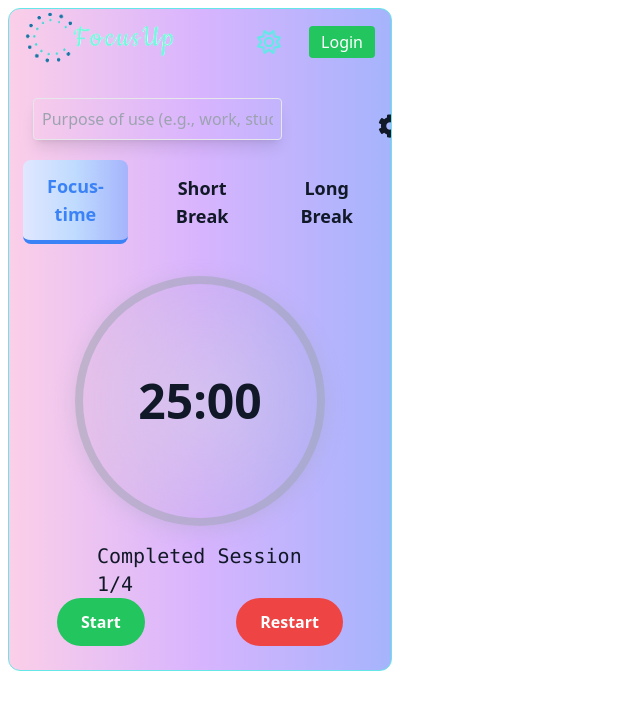
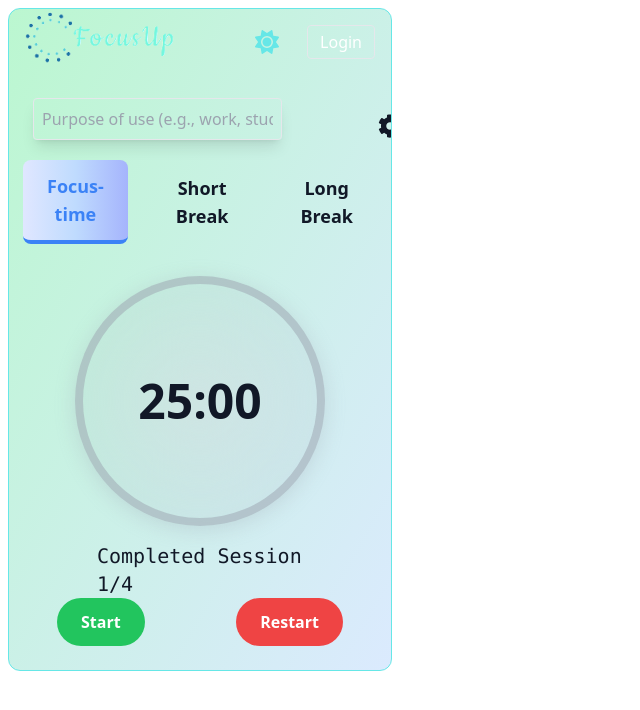
Before and after one commit to tinbit25/promodoroTimerExtansion, a React (Vite) app in the folder promodoro-extention/: page /login in a window 1280 px wide. Shown: the top 710 px of the page, without its empty margins (0-640 px from the left). Built offline with nearby package versions, Linux system fonts and the light colour scheme.

Commit message:
modify ux

```diff
--- a/promodoro-extention/src/App.jsx
+++ b/promodoro-extention/src/App.jsx
@@ -1,7 +1,6 @@
 import React, { useState, useEffect } from "react";
 import { Route, Routes, useNavigate } from "react-router-dom";
 import Header from "./components/Header";
-import ParticleBackground from "./components/ParticleBackground";
 import Home from "./pages/Home";
 import Status from "./pages/StatusPage";
 import Login from "./pages/Login";
@@ -61,14 +60,14 @@ const App = () => {
   };
 
   return (
-   <div
-  className={`m-2 overflow-hidden border border-light-cyan w-96 h-full flex flex-col rounded-xl transition-colors duration-300 ${
-    isDarkMode
-      ? "bg-gray-900 text-white"
-      : "bg-gradient-to-r from-pink-200 via-purple-300 to-indigo-300 bg-opacity-60 backdrop-blur-lg text-gray-900"
-  }`}
->
+    <div
+    className={`m-2 overflow-hidden border border-light-cyan w-96 h-full flex flex-col rounded-xl transition-colors duration-300 ${
+      isDarkMode
 
+        ? "bg-gray-800 text-gray-200 border-gray-600"
+        : "bg-gradient-to-br from-green-200 to-blue-100 animate-gradient text-gray-900"
+    }`}
+  >
       {/* Header */}
       <Header
         isDarkMode={isDarkMode}
--- a/promodoro-extention/src/components/Header.jsx
+++ b/promodoro-extention/src/components/Header.jsx
@@ -2,9 +2,7 @@ import React, { useState } from "react";
 import { useNavigate, Link } from "react-router-dom";
 import logo from "../../public/logo.png";
 import { FontAwesomeIcon } from '@fortawesome/react-fontawesome';
-import { faSun } from '@fortawesome/free-regular-svg-icons';
-
-import { faMoon } from '@fortawesome/free-regular-svg-icons';
+import { faSun, faMoon, faEllipsisV } from '@fortawesome/free-solid-svg-icons'; // Add the faEllipsisV icon
 
 const Header = ({
   isDarkMode,
@@ -54,7 +52,6 @@ const Header = ({
       <h1 className="text-xl font-bold">
         <Link className="flex" to="/">
           <img className="rounded-full" src={logo} alt="Pomodoro Timer Logo" />
-
         </Link>
       </h1>
       <div className="flex items-center space-x-4">
@@ -64,25 +61,20 @@ const Header = ({
           }`}
           onClick={toggleTheme}
         >
-         { isDarkMode ? <FontAwesomeIcon icon={faMoon} style={{ color: 'rgb(102, 231, 231)' }} />
-
-
- : <FontAwesomeIcon icon={faSun} style={{ color: 'rgb(102, 231, 231)' }} />
-}
-
+          {isDarkMode ? (
+            <FontAwesomeIcon icon={faMoon} style={{ color: 'rgb(102, 231, 231)' }} />
+          ) : (
+            <FontAwesomeIcon icon={faSun} style={{ color: 'rgb(102, 231, 231)' }} />
+          )}
         </button>
         {isLoggedIn ? (
           <div className="relative">
             <button
               onClick={() => setShowProfileMenu((prev) => !prev)}
-              className="rounded-full w-10 h-10 overflow-hidden border border-gray-300 dark:border-gray-600"
+              className="w-10 h-10 flex justify-center items-center "
               aria-label="Open Profile Menu"
             >
-              <img
-                src={userProfile?.avatar || "https://i.pravatar.cc/300"}
-                alt="User Profile"
-                className="w-full h-full object-cover"
-              />
+              <FontAwesomeIcon icon={faEllipsisV} style={{ color: isDarkMode ? '#fff' : '#333' }} />
             </button>
 
             {/* Dropdown Menu */}
@@ -102,7 +94,7 @@ const Header = ({
           </div>
         ) : (
           <button
-            className="px-3 py-1 bg-green-500 text-white rounded"
+            className="px-3 py-1 bg-transparent border text-light-cyan  text-white rounded"
             onClick={() => navigate("/login")}
           >
             Login
--- a/promodoro-extention/src/pages/Login.jsx
+++ b/promodoro-extention/src/pages/Login.jsx
@@ -59,7 +59,7 @@ const Login = ({ onLoginSuccess }) => {
       >
         <Input icon={Mail} type="email" placeholder="Email Address" name="email" required />
         <Input icon={Lock} type="password" placeholder="Password" name="password" required />
-        <Link to="/forgot-password" className="text-green-400 hover:underline mb-3">
+        <Link to="/forgot-password" className="text-light-cyan  hover:underline mb-3">
           Forgot Password?
         </Link>
         {error && <p className="text-red-500 font-semibold mb-2">{error}</p>}
@@ -74,7 +74,7 @@ const Login = ({ onLoginSuccess }) => {
       <div className="flex px-8 py-4 bg-gray-900 justify-center">
         <p className="text-sm text-gray-400">
           Don't have an account?{" "}
-          <Link to="/signup" className="text-green-400 hover:underline">
+          <Link to="/signup" className="text-light-cyan  hover:underline">
             Sign Up
           </Link>
         </p>
```
